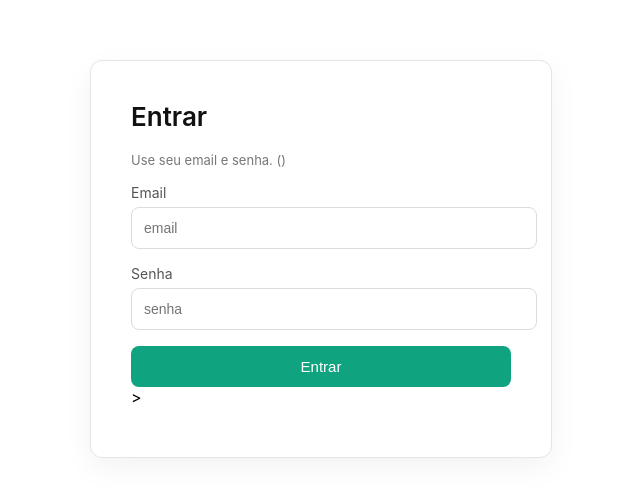
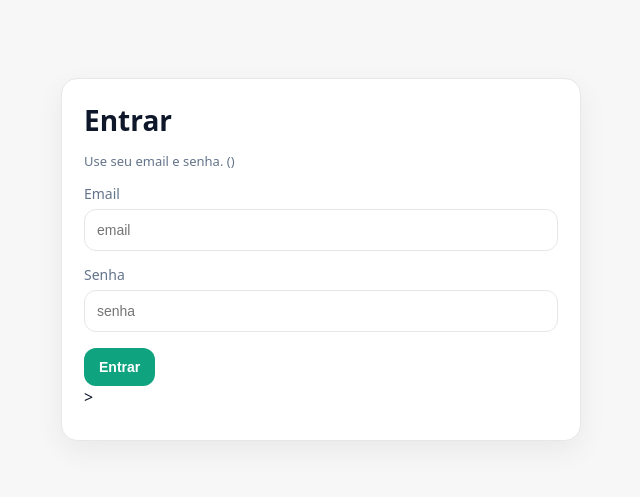
Before and after one commit to Laonij/talkers-intranet-chat-IA, a website: page public/login.html in a window 1280 px wide. Shown: the part 141-638 px from the top of the page, without its empty margins (319-959 px from the left). Drawn offline with Linux system fonts and the light colour scheme.

Commit message:
Update styles.css

```diff
--- a/public/styles.css
+++ b/public/styles.css
@@ -1,78 +1,144 @@
-body {
-  margin: 0;
-  font-family: -apple-system, BlinkMacSystemFont, "Segoe UI", Roboto, sans-serif;
-  background: #ffffff;
-  display: flex;
-  align-items: center;
-  justify-content: center;
-  height: 100vh;
+:root{
+  --bg:#f7f7f8;
+  --card:#ffffff;
+  --border:#e5e7eb;
+  --text:#0f172a;
+  --muted:#64748b;
+  --primary:#10a37f; /* verde tipo chatgpt */
+  --primary-hover:#0e8f70;
+  --shadow: 0 10px 30px rgba(0,0,0,.06);
+  --radius: 16px;
+  --font: ui-sans-serif, system-ui, -apple-system, Segoe UI, Roboto, Helvetica, Arial, "Apple Color Emoji","Segoe UI Emoji";
 }
 
-.card {
-  width: 380px;
-  padding: 40px;
-  border-radius: 12px;
-  border: 1px solid #e5e5e5;
-  box-shadow: 0 10px 30px rgba(0,0,0,0.05);
-  background: #ffffff;
+*{ box-sizing:border-box; }
+html,body{ height:100%; }
+body{
+  margin:0;
+  font-family:var(--font);
+  background:var(--bg);
+  color:var(--text);
 }
 
-h1 {
-  margin: 0 0 20px 0;
-  font-size: 26px;
-  font-weight: 600;
-  color: #111;
+/* páginas simples (login) */
+.center{
+  min-height:100vh;
+  display:flex;
+  align-items:center;
+  justify-content:center;
+  padding:24px;
+}
+.card{
+  width:min(520px, 100%);
+  background:var(--card);
+  border:1px solid var(--border);
+  border-radius:var(--radius);
+  box-shadow:var(--shadow);
+  padding:22px;
+}
+h1{ margin:0 0 10px; font-size:28px; }
+label{ display:block; margin:14px 0 6px; font-size:14px; color:var(--muted); }
+input, select, textarea{
+  width:100%;
+  border:1px solid var(--border);
+  border-radius:12px;
+  padding:12px 12px;
+  font-size:14px;
+  outline:none;
+  background:#fff;
+}
+input:focus, textarea:focus, select:focus{
+  border-color: rgba(16,163,127,.6);
+  box-shadow: 0 0 0 3px rgba(16,163,127,.15);
+}
+.small{ font-size:13px; }
+.muted{ color:var(--muted); }
+
+.row{ display:flex; gap:10px; align-items:center; }
+.btn{
+  display:inline-flex;
+  align-items:center;
+  justify-content:center;
+  padding:10px 14px;
+  border-radius:12px;
+  border:1px solid var(--border);
+  background:#fff;
+  color:var(--text);
+  cursor:pointer;
+  text-decoration:none;
+  font-weight:600;
+  font-size:14px;
+}
+.btn:hover{ background:#f3f4f6; }
+.btn.primary{
+  background:var(--primary);
+  color:#fff;
+  border-color:transparent;
+}
+.btn.primary:hover{ background:var(--primary-hover); }
+
+/* Chat layout */
+.app{
+  height:100vh;
+  display:flex;
+}
+.sidebar{
+  width:320px;
+  border-right:1px solid var(--border);
+  background:#fff;
+  padding:16px;
+  display:flex;
+  flex-direction:column;
+  gap:12px;
+}
+.brand{
+  font-weight:800;
+  font-size:18px;
+  margin-bottom:2px;
+}
+#me{ display:none; } /* esconde “Admin • admin@local • admin” */
+
+.sidebar .section-title{
+  font-size:12px;
+  color:var(--muted);
+  text-transform:uppercase;
+  letter-spacing:.06em;
+  margin-top:8px;
+}
+.main{
+  flex:1;
+  display:flex;
+  flex-direction:column;
+  min-width:0;
+}
+.main-top{
+  padding:14px 18px;
+  border-bottom:1px solid var(--border);
+  background:#fff;
+  display:flex;
+  align-items:center;
+  justify-content:space-between;
+  gap:12px;
+}
+.chat-wrap{
+  flex:1;
+  overflow:auto;
+  padding:18px;
+}
+.composer{
+  border-top:1px solid var(--border);
+  background:#fff;
+  padding:14px 18px;
+}
+.composer .row{
+  gap:10px;
+}
+textarea{
+  min-height:48px;
+  resize:vertical;
 }
 
-label {
-  font-size: 14px;
-  color: #555;
-  display: block;
-  margin-bottom: 6px;
-  margin-top: 16px;
+/* responsivo */
+@media (max-width: 900px){
+  .sidebar{ display:none; }
 }
-
-input {
-  width: 100%;
-  padding: 12px;
-  border-radius: 8px;
-  border: 1px solid #dcdcdc;
-  font-size: 14px;
-  outline: none;
-  transition: border 0.2s;
-}
-
-input:focus {
-  border-color: #10a37f;
-}
-
-.btn {
-  padding: 12px;
-  border-radius: 8px;
-  border: none;
-  font-size: 15px;
-  cursor: pointer;
-  transition: 0.2s;
-}
-
-.btn.primary {
-  background: #10a37f;
-  color: white;
-  font-weight: 500;
-}
-
-.btn.primary:hover {
-  background: #0e8c6d;
-}
-
-.btn.full {
-  width: 100%;
-}
-
-.muted {
-  color: #777;
-}
-
-.small {
-  font-size: 13px;
-}
```
